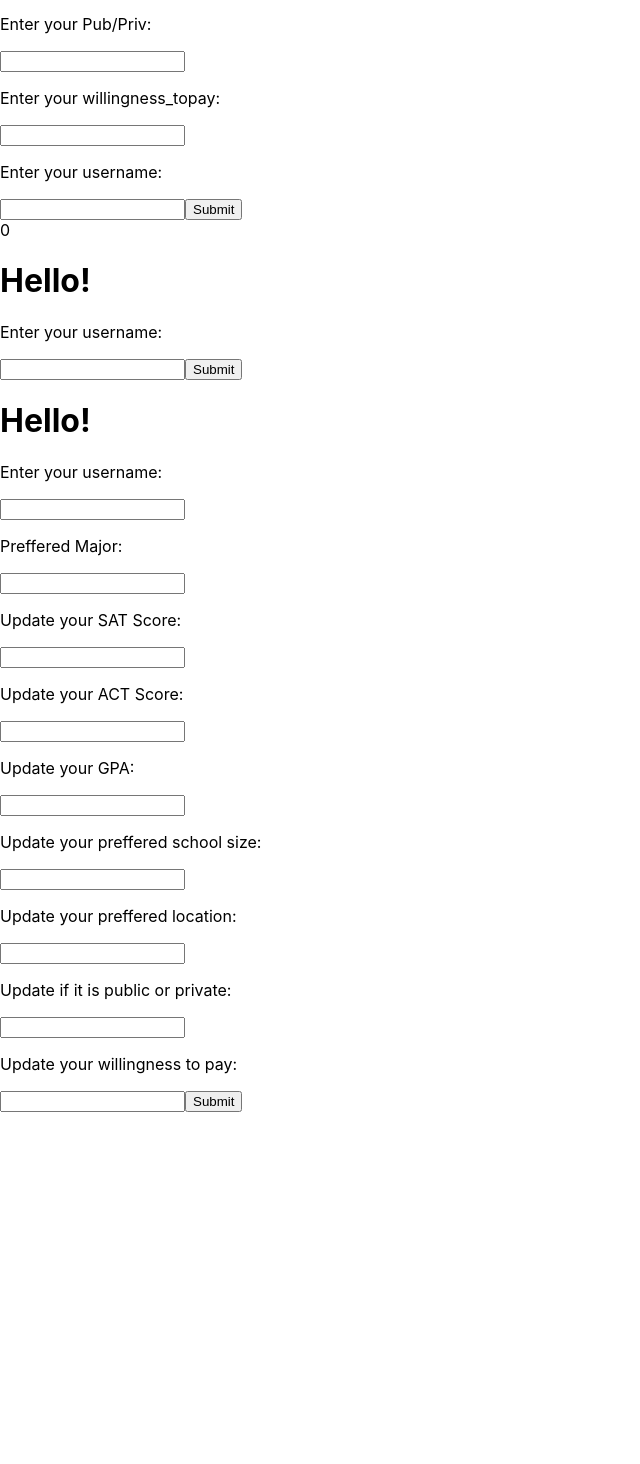
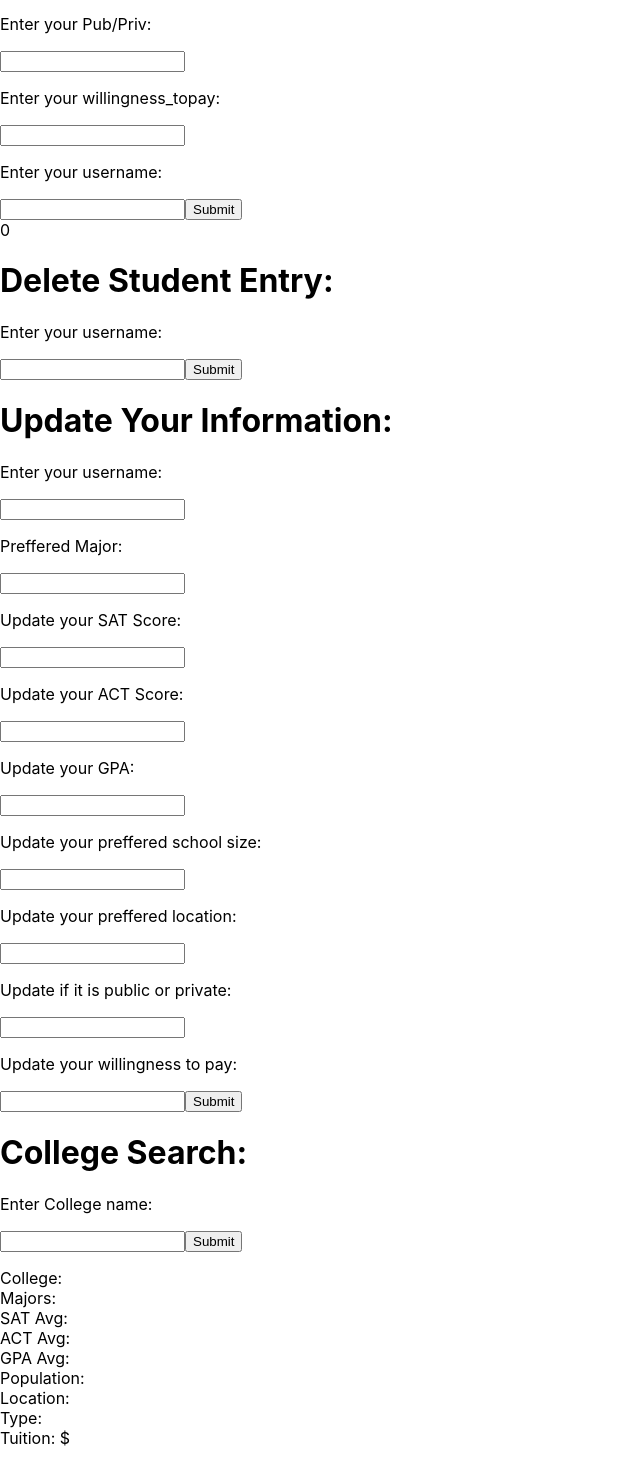
Before and after one commit to DouglasRYoung/TIGERBASE_1, a React (Create React App) app: page / in a window 1280 px wide. Shown: the part 512-1976 px from the top of the page, without its empty margins (0-640 px from the left). Before the commit the page ends 1624 px from the top, so only its background shows below. Built offline with nearby package versions, Linux system fonts and the light colour scheme; no server answers.

Commit message:
College Search Completed

```diff
--- a/src/App.jsx
+++ b/src/App.jsx
@@ -4,6 +4,7 @@ import './App.css';
 import Form from "./Form.jsx";
 import MiniForm from "./MiniForm";
 import UpdateForm from "./UpdateForm";
+import CollegeSearch from "./CollegeSearch";
 
 function App() {
   const [student, setStudent] = useState(0);
@@ -22,6 +23,7 @@ function App() {
   {student}
   <MiniForm />
   <UpdateForm />
+  <CollegeSearch />
     </div>
   );
 }
--- /dev/null
+++ b/src/CollegeSearch.jsx
@@ -0,0 +1,68 @@
+import React from 'react';
+
+class CollegeSearch extends React.Component {
+
+    constructor(props) {
+      super(props);
+      this.state = {
+        lookUp: '',
+        college: []
+      };
+      this.handleSubmit = this.handleSubmit.bind(this)
+      this.myChangeHandler = this.myChangeHandler.bind(this)
+    }
+
+
+    myChangeHandler (e) {
+      this.setState({
+        [e.target.name]: e.target.value
+      });
+    }
+
+    handleSubmit(event) {
+      console.log('this happened')
+      //let state = this.state
+      fetch('/ct_get', {
+        method: 'POST',
+        body: JSON.stringify({
+            "lookUp" : this.state.lookUp
+            })
+      }).then(res => res.json()).then(data => {
+        console.log(data)
+        this.setState({college: data})
+      });
+      //console.log(this.state.username)
+      event.preventDefault();
+    }
+
+
+
+    render() {
+      return (
+        <form onSubmit={this.handleSubmit}>
+        <h1>College Search:</h1>
+
+        <p>Enter College name:</p>
+        <input
+          type='text'
+          name='lookUp'
+          value = {this.state.lookUp}
+          onChange={this.myChangeHandler}
+        />
+        <input type="submit" value="Submit"
+        />
+        <p>College: {this.state.college[1]} <br />
+           Majors: {this.state.college[2]} <br />
+           SAT Avg: {this.state.college[3]} <br />
+           ACT Avg: {this.state.college[4]} <br />
+           GPA Avg: {this.state.college[5]} <br />
+           Population: {this.state.college[6]} <br />
+           Location: {this.state.college[7]} <br />
+           Type: {this.state.college[8]} <br />
+           Tuition: ${this.state.college[9]}
+        </p>
+        </form>
+      );
+    }
+  }
+  export default CollegeSearch;
--- a/src/Form.jsx
+++ b/src/Form.jsx
@@ -17,24 +17,6 @@ class Form extends React.Component {
       this.handleSubmit = this.handleSubmit.bind(this)
       this.myChangeHandler = this.myChangeHandler.bind(this)
     }
-    //preffered_major,sat_score,act_score,gpa,school_size,location_,pub_or_priv,willingness_topay,username
-
-   // myChangeHandler = (event) => {
-    /*myChangeHandler(event){
-
-      //let nam = event.target.name;
-      let pm = event.target.value;
-      let sat = event.target.sat_score;
-      let act = event.target.act_score;
-      let gpa = event.target.gpa;
-      let size = event.target.school_size;
-      let locale = event.target.location;
-      let pubOrPriv = event.target.pub_or_priv;
-      let WTP = event.target.wtp;
-      let name = event.target.username;
-      this.setState({pm, sat, act, gpa, size, locale, pubOrPriv, WTP, name});
-    }*/
-
 
     myChangeHandler (e) {
       this.setState({
@@ -44,17 +26,11 @@ class Form extends React.Component {
 
     handleSubmit(event) {
       console.log('this happened')
-      /*fetch('/st_insert').then(res => res.json()).then(data => {
-        console.log(data)
-        return data
-      });*/
       let state = this.state
 
   fetch('/st_insert', {
     method: 'POST',
     body: JSON.stringify({
-        //"key": state["key"],
-
         "preffered_major": state.preffered_major,
         "sat_score":state.sat_score,
         "act_score":state.act_score,
@@ -73,12 +49,10 @@ class Form extends React.Component {
       event.preventDefault();
     }
 
-
-
     render() {
       return (
         <form onSubmit={this.handleSubmit}>
-        <h1>Hello!</h1>
+        <h1>Create/Insert Student Entry:</h1>
         <p>Enter your preffered_major:</p>
         <input
           type='text'
--- a/src/MiniForm.jsx
+++ b/src/MiniForm.jsx
@@ -32,12 +32,10 @@ class MiniForm extends React.Component {
       event.preventDefault();
     }
 
-
-
     render() {
       return (
         <form onSubmit={this.handleSubmit}>
-        <h1>Hello!</h1>
+        <h1>Delete Student Entry:</h1>
 
         <p>Enter your username:</p>
         <input
--- a/src/UpdateForm.jsx
+++ b/src/UpdateForm.jsx
@@ -53,7 +53,7 @@ class UpdateForm extends React.Component {
     render() {
       return (
         <form onSubmit={this.handleSubmit}>
-        <h1>Hello!</h1>
+        <h1>Update Your Information:</h1>
         <p>Enter your username:</p>
         <input
           type='text'
```
Also changed, not shown: 1 other file (tests, documents, lock files or other folders).
